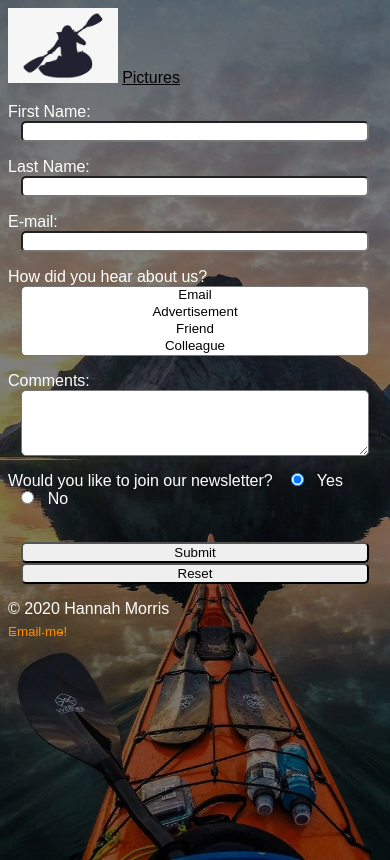
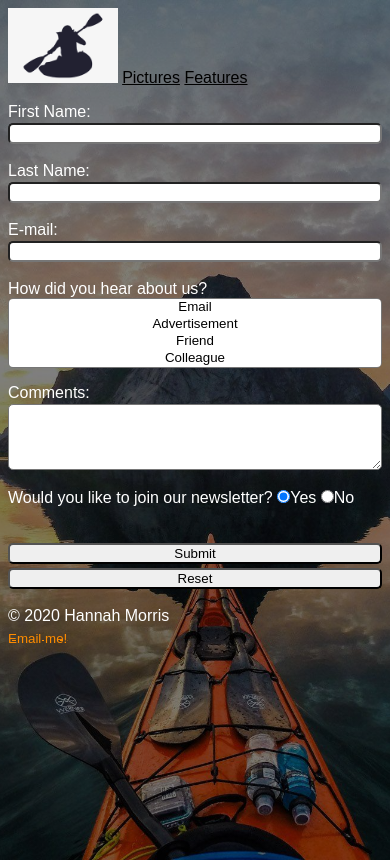
Before and after one commit to hmorris28/assignment4, a plain HTML site: page contact.html in a window 390 px wide. Drawn offline with Linux system fonts and the light colour scheme.

Commit message:
final changes

```diff
--- a/contact.html
+++ b/contact.html
@@ -16,6 +16,7 @@
         <nav>
             <a href="index.html"><img src="images/logo3.png" height="75" alt="logo"></a>
             <a href="pics.html">Pictures</a>
+            <a href="features.html">Features</a>
 
         </nav>
 
--- a/css/styles.css
+++ b/css/styles.css
@@ -98,7 +98,16 @@ header nav ul {
     {
         flex-direction: column;
     }
+
+form input, textarea {
+    margin: 2px 0;
 }
+form select {
+    margin: 0;
+}
+}
+
+
 
 a {
     transition: background-color .3s, color .3s;
```
